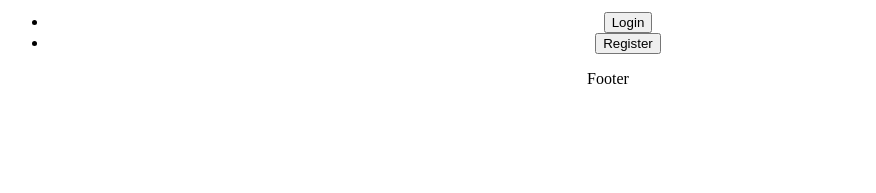
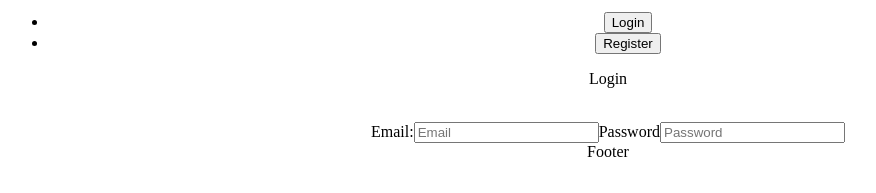
Before and after one commit to HearingHealthApp/Ruben, a React (Vite) app in the folder ear-health-project-ui/: page /login in a window 1280 px wide. Shown: the part 398-591 px from the top of the page, without its empty margins (32-908 px from the left). Built offline with nearby package versions, Linux system fonts and the light colour scheme.

Commit message:
Added Login Inputs

```diff
--- a/ear-health-project-ui/src/components/LoginPage/LoginPage.jsx
+++ b/ear-health-project-ui/src/components/LoginPage/LoginPage.jsx
@@ -1,13 +1,41 @@
 import React from 'react'
 import "./LoginPage.css"
+import { useState } from 'react'
 
 const LoginPage = () => {
+
+  const [email,setEmail]= useState("")
+  const [password,setPassword]= useState("")
+
+  //need submit handler
+
+
+
   return (
     <div>
       <div className='login-container'>
-        <form className='login-form'>
-          <div>
+        <form className='login-form' >
+          <div className='welcome'>
+            <p>Login</p> <br></br>
+          </div>
+          <div className='login-inputs'>
+          <label>Email:</label>
+          <input
 
+          type='email'
+          value={email}
+          onChange={(e) => {setEmail(e.target.value)}}
+          required
+          placeholder='Email'
+          />
+          <label>Password</label>
+          <input
+          type="text"
+          value={password}
+          onChange={(e) => {setPassword(e.target.value)}}
+          required
+          placeholder='Password'
+          />
           </div>
         </form>
       </div>
```
